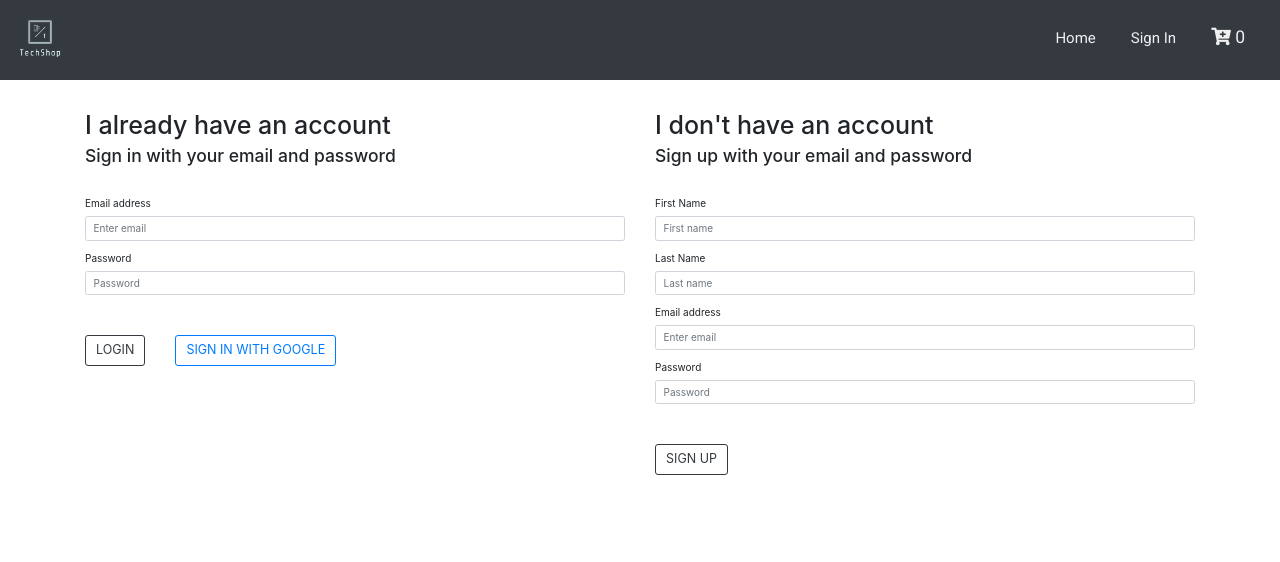
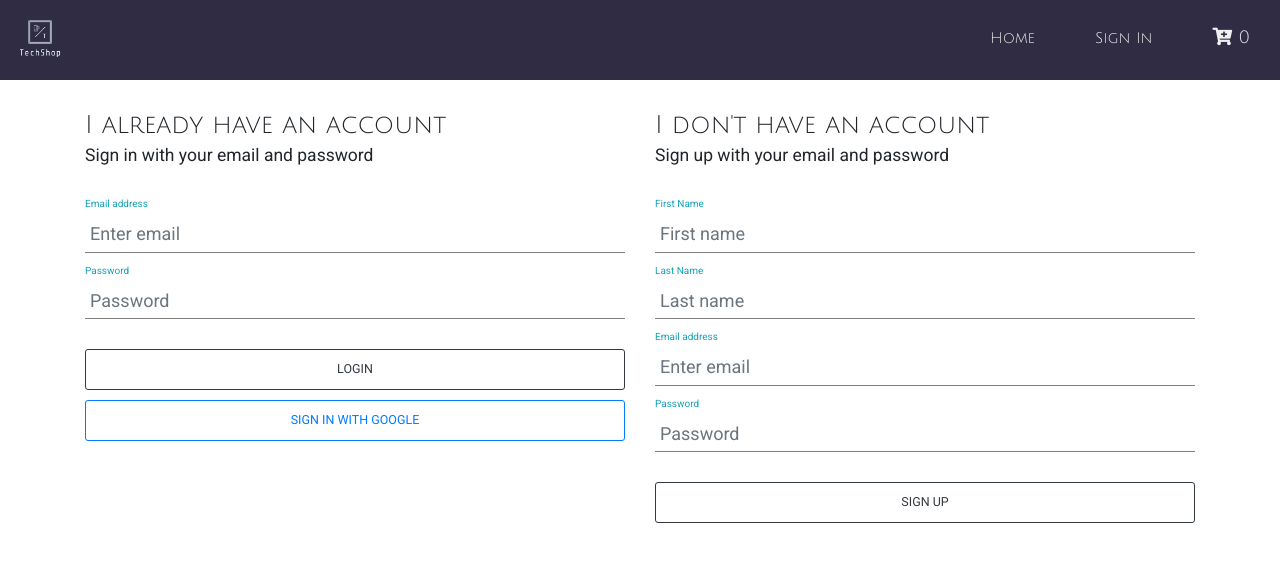
Before and after one commit to urlDev/react-techshop, a React (Create React App) app: page /signin in a window 1280 px wide. Shown: the top 562 px of the page. Built offline with nearby package versions, Linux system fonts and the light colour scheme; no server answers.

Commit message:
made improvements on styling and responsiveness, finished the app :tada:

```diff
--- a/src/App.js
+++ b/src/App.js
@@ -18,12 +18,14 @@ class App extends Component {
 	render() {
 		return (
 			<div className="App">
+				{/* navbar is always on top */}
 				<NavTop />
 				<Switch>
 					<Route exact path="/" component={ShopItems} />
 					<Route path="/signin" component={SignIn} />
 					<Route path="/details" component={Details} />
 					<Route path="/cart" component={Cart} />
+					{/* 404 page */}
 					<Route component={Default} />
 				</Switch>
 			</div>
--- a/src/Components/Details/Details.jsx
+++ b/src/Components/Details/Details.jsx
@@ -17,7 +17,7 @@ class Details extends Component {
 							</Row>
 
 							<Row>
-								<Col>
+								<Col sm={12} md={6}>
 									<Card>
 										<a href="#">
 											<Card.Img
@@ -29,12 +29,12 @@ class Details extends Component {
 									</Card>
 								</Col>
 
-								<Col className="details">
+								<Col className="details" sm={12} md={6}>
 									<h1 className="text-capitalize text-danger">Brand: {company}</h1>
 									<h3 className="text-success">Price: {price}$</h3>
 									<h3 className="text-info">Product Info:</h3>
 									<p className="text-secondary">{info}</p>
-									<Col className="mt-5 p-0">
+									<Col className="mt-5 mb-5 p-0">
 										<Link to="/">
 											<Button variant="outline-primary" className="mr-5 p-2">
 												Back To Products
@@ -53,7 +53,7 @@ class Details extends Component {
 												{inCart ? (
 													<h5 className="mb-0">In Cart</h5>
 												) : (
-													<h5 className="mb-0">Add To Cart</h5>
+													<h5 className="mb-0 ">Add To Cart</h5>
 												)}
 											</Button>
 									</Col>
--- a/src/Components/Details/Details.scss
+++ b/src/Components/Details/Details.scss
@@ -19,3 +19,9 @@
         }
     }
 }
+
+// @media (min-width: 768px) and (max-width:991.98px) {
+//     p {
+//         font-size: 1em
+//     }
+// }
--- a/src/Components/Navbar/NavTop.jsx
+++ b/src/Components/Navbar/NavTop.jsx
@@ -18,16 +18,16 @@ class NavTop extends Component {
 					<Navbar.Toggle aria-controls="basic-navbar-nav">
 						<i className="fas fa-bars" />
 					</Navbar.Toggle>
-					<Navbar.Collapse id="basic-navbar-nav">
-						<Nav className="ml-auto mr-5 ">
-							<Link to="/" className="nav-link pr-5">
+					<Navbar.Collapse id="basic-navbar-nav" className="">
+						<Nav className="ml-auto ">
+							<Link to="/" className="nav-link pl-5 pr-5">
 								Home
 							</Link>
-							<Link to="/signin" className="nav-link pr-5">
+							<Link to="/signin" className="nav-link pl-5 pr-5">
 							{/* if currentUser has a user, it will return true. If its null(initial state) it will return false(null is falsy value) */}
-								{ value.currentUser ? <div onClick={() => auth.signOut()}>Sign Out</div> : <div>Sign In</div> }
+								{ value.currentUser ? <div onClick={() => auth.signOut()} className="text-warning">Sign Out</div> : <div>Sign In</div> }
 							</Link>
-							<Link to="/cart" className="nav-link">
+							<Link to="/cart" className="nav-link pl-5 pr-5">
 								{value.cart.length >= 1 ? (<h3 className="text-warning shake"><i className="fas fa-cart-plus" /> {value.cartCountTotal}</h3>) : (<h3><i className="fas fa-cart-plus" /> {value.cartCountTotal}</h3>) }
 							</Link>
 						</Nav>
--- a/src/Components/Navbar/NavTop.scss
+++ b/src/Components/Navbar/NavTop.scss
@@ -1,6 +1,5 @@
 $navbar-color: #F0F0F0;
 .navbar {
-    font-family: 'Roboto', sans-serif;
     padding: 0;
     margin: 0;
     font-size: 1.5rem;
@@ -22,8 +21,13 @@ $navbar-color: #F0F0F0;
     }
 }
 
+.bg-dark {
+    background: rgb(48, 44, 68) !important;
+}
+
 .nav-link {
     color: $navbar-color !important;
+    font-family: 'Julius Sans One', sans-serif;
 }
 
 .shake {
--- a/src/Components/SignIn/SignIn.jsx
+++ b/src/Components/SignIn/SignIn.jsx
@@ -5,10 +5,6 @@ import SignUpComponent from "./SignUpComponent";
 import './SignIn.scss';
 
 class SignIn extends Component {
-	constructor(props) {
-		super(props);
-		this.state = {};
-	}
 	render() {
 		return (
 			<Container className="signin">
--- a/src/Components/SignIn/SignIn.scss
+++ b/src/Components/SignIn/SignIn.scss
@@ -1,3 +1,4 @@
 .signin {
     text-align: left;
+    font-family: 'Roboto', sans-serif;
 }
--- a/src/Components/SignIn/SignInComponent.jsx
+++ b/src/Components/SignIn/SignInComponent.jsx
@@ -1,6 +1,8 @@
 import React, { Component } from 'react';
 import { Col, Button, Form } from 'react-bootstrap';
 import { auth, signInWithGoogle } from '../Firebase/firebase.utils.js';
+
+import "./SignInComponent.scss";
 
 class SignInComponent extends Component {
 	constructor(props) {
@@ -34,9 +36,9 @@ class SignInComponent extends Component {
 
 	render() {
 		return (
-			<Col className="mt-5">
-				<h1>I already have an account</h1>
-				<h3>Sign in with your email and password</h3>
+			<Col className="mt-5 signInComponent mb-5" sm={12} md={6}>
+				<h1 className="signInTitle">I already have an account</h1>
+				<h3 className="subtitle">Sign in with your email and password</h3>
 				<Form className="mt-5" onSubmit={this.handleSubmit}>
 					<Form.Group controlId="formGroupEmail">
 						<Form.Label>Email address</Form.Label>
@@ -61,14 +63,16 @@ class SignInComponent extends Component {
 							label="password"
 						/>
 					</Form.Group>
-					<Button variant="outline-dark" className="btn-lg" type="submit">
+
+					<Button variant="outline-dark" className="btn-lg mt-5 p-3" type="submit" block>
 						LOGIN
 					</Button>
 					<Button
 						onClick={signInWithGoogle}
 						variant="outline-primary"
-						className="m-5 btn-lg"
+						className="mt-3 p-3 btn-lg"
 						type="submit"
+						block
 					>
 						SIGN IN WITH GOOGLE
 					</Button>
--- /dev/null
+++ b/src/Components/SignIn/SignInComponent.scss
@@ -0,0 +1,28 @@
+            $sub-color: grey;
+            $main-color: black;
+            .signInComponent {
+                .signInTitle {
+                    font-family: 'Julius Sans One', sans-serif;
+                }
+                .form-control {
+                    background: none;
+                    background-color: white;
+                    color: $sub-color;
+                    font-size: 18px;
+                    padding: 10px 10px 10px 5px;
+                    display: block;
+                    width: 100%;
+                    border: none;
+                    border-radius: 0;
+                    border-bottom: 1px solid $sub-color;
+                    &:focus {
+                        outline: none;
+                    }
+                    input[type='password'] {
+                        letter-spacing: 0.3em;
+                    }
+                }
+                .form-label {
+                    color: #17a2b8;
+                }
+            }
--- a/src/Components/SignIn/SignUpComponent.jsx
+++ b/src/Components/SignIn/SignUpComponent.jsx
@@ -1,6 +1,8 @@
 import React, { Component } from 'react';
 import { Col, Button, Form } from 'react-bootstrap';
 import { auth, createUserProfileDocument } from '../Firebase/firebase.utils.js';
+
+import "./SignUpComponent.scss";
 
 class SignUpComponent extends Component {
 	constructor(props) {
@@ -16,7 +18,7 @@ class SignUpComponent extends Component {
 	handleSubmit = async (e) => {
 		e.preventDefault();
 
-         const { firstName, lastName, email, password } = this.state;
+         const { firstName, email, password } = this.state;
 
 		try {
 			//user is what we create with email and password with creating user function, and giving it auth
@@ -46,8 +48,8 @@ class SignUpComponent extends Component {
 	render() {
 		const { firstName, lastName, email, password } = this.state;
 		return (
-			<Col className="mt-5">
-				<h1>I don't have an account</h1>
+			<Col className="mt-5 signUpComponent" sm={12} md={6}>
+				<h1 className="signUpTitle">I don't have an account</h1>
 				<h3>Sign up with your email and password</h3>
 				<Form className="mt-5" onSubmit={this.handleSubmit}>
 					<Form.Group>
@@ -99,8 +101,9 @@ class SignUpComponent extends Component {
 						<Button
 							onClick={this.handleClick}
 							variant="outline-dark"
-							className="mt-5 btn-lg"
+							className="mt-5 btn-lg p-3"
 							type="submit"
+							block
 						>
 							SIGN UP
 						</Button>
--- /dev/null
+++ b/src/Components/SignIn/SignUpComponent.scss
@@ -0,0 +1,28 @@
+$sub-color: grey;
+$main-color: black;
+.signUpComponent {
+    .signUpTitle {
+        font-family: 'Julius Sans One', sans-serif;
+    }
+    .form-control {
+        background: none;
+        background-color: white;
+        color: $sub-color;
+        font-size: 18px;
+        padding: 10px 10px 10px 5px;
+        display: block;
+        width: 100%;
+        border: none;
+        border-radius: 0;
+        border-bottom: 1px solid $sub-color;
+        &:focus {
+            outline: none;
+        }
+        input[type='password'] {
+            letter-spacing: 0.3em;
+        }
+    }
+    .form-label {
+        color: #17a2b8;
+    }
+}
```
Also changed, not shown: src/Components/Navbar/logo.png, 1 other file (tests, documents, lock files or other folders).
